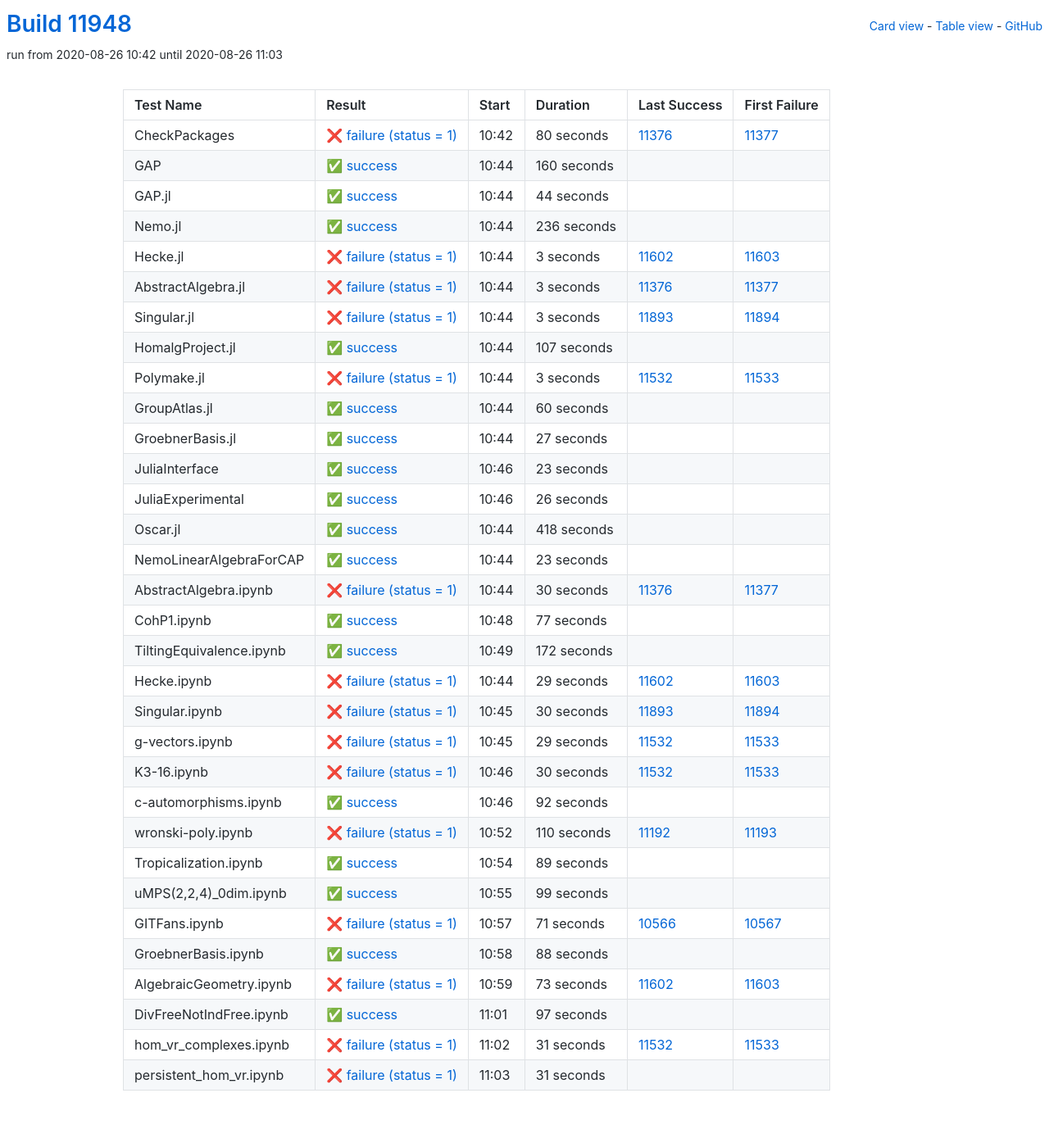
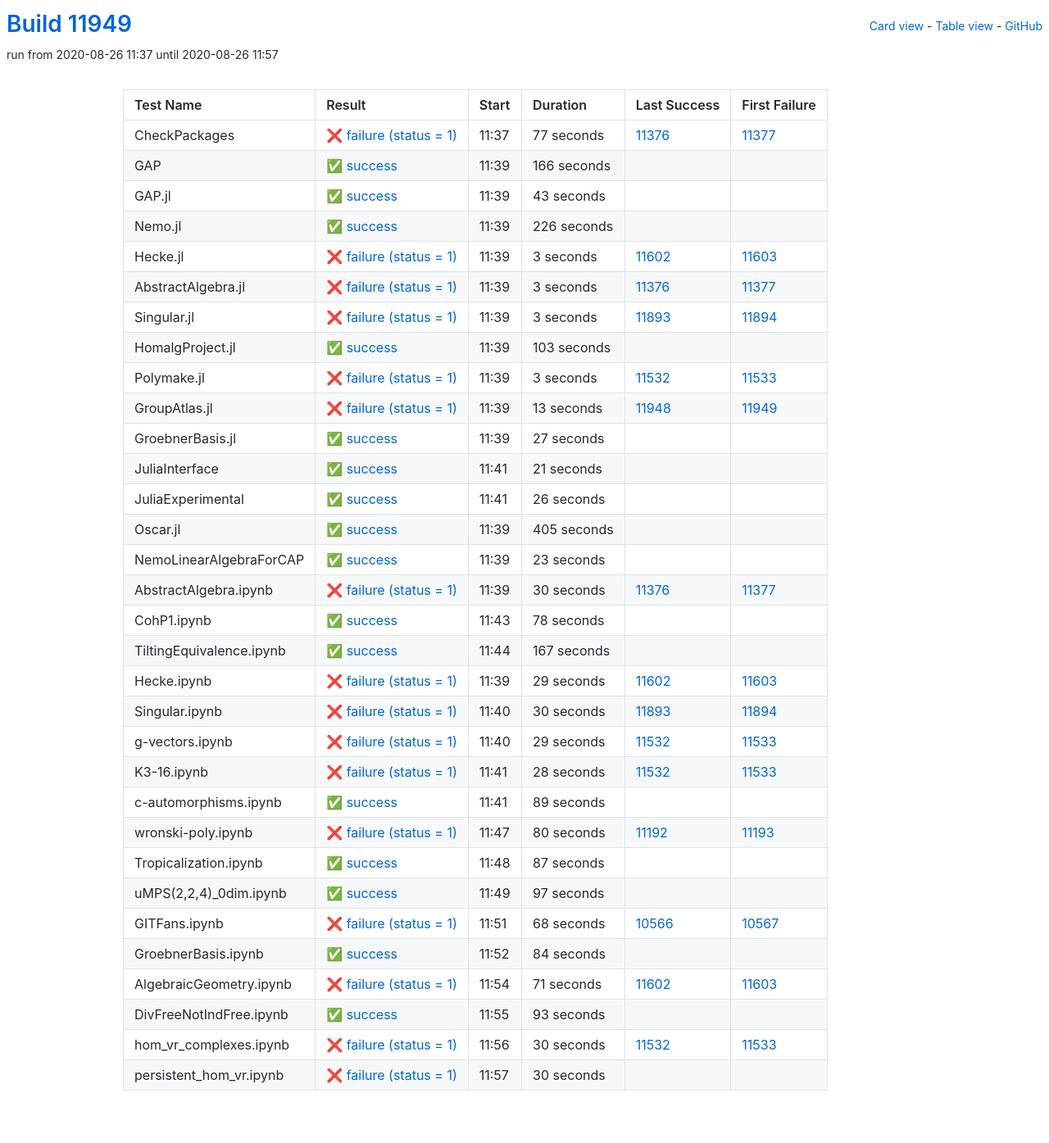
Before and after one commit to oscar-system/oscar-ci-status, a Jekyll site: the page built from table.html, in a window 1280 px wide. Shown: the whole page at 82% size. Built offline with Jekyll 4.4.1, drawn with Linux system fonts in a browser that asks for light colours.

Commit message:
Build #11949

```diff
--- a/_data/ci.yml
+++ b/_data/ci.yml
@@ -1,6 +1,6 @@
 ---
-build: 11948
-build_url: https://oscarci.mathematik.uni-kl.de/job/oscar/11948/
+build: 11949
+build_url: https://oscarci.mathematik.uni-kl.de/job/oscar/11949/
 job: oscar
 organization: oscar-system
 repo: oscar-ci-status
@@ -8,56 +8,56 @@
 tests:
 - name: CheckPackages
   id: checkpackages
-  log: https://oscarci.mathematik.uni-kl.de/job/oscar/11948/artifact/logs/build-11948/CheckPackages.log
-  start: 2020-08-26 10:42
+  log: https://oscarci.mathematik.uni-kl.de/job/oscar/11949/artifact/logs/build-11949/CheckPackages.log
+  start: 2020-08-26 11:37
   success: false
   exitcode: 1
   status: failure
-  duration: 80
+  duration: 77
   last_success: 11376
   last_success_url: https://oscarci.mathematik.uni-kl.de/job/oscar/11376/
   first_failure: 11377
   first_failure_url: https://oscarci.mathematik.uni-kl.de/job/oscar/11377/
 - name: GAP
   id: gap
-  log: https://oscarci.mathematik.uni-kl.de/job/oscar/11948/artifact/logs/build-11948/GAP.log
-  start: 2020-08-26 10:44
+  log: https://oscarci.mathematik.uni-kl.de/job/oscar/11949/artifact/logs/build-11949/GAP.log
+  start: 2020-08-26 11:39
   success: true
   exitcode: 0
   status: success
-  duration: 160
+  duration: 166
   last_success: false
   last_success_url:
   first_failure: false
   first_failure_url:
 - name: GAP.jl
   id: gap-jl
-  log: https://oscarci.mathematik.uni-kl.de/job/oscar/11948/artifact/logs/build-11948/GAP.jl.log
-  start: 2020-08-26 10:44
+  log: https://oscarci.mathematik.uni-kl.de/job/oscar/11949/artifact/logs/build-11949/GAP.jl.log
+  start: 2020-08-26 11:39
   success: true
   exitcode: 0
   status: success
-  duration: 44
+  duration: 43
   last_success: false
   last_success_url:
   first_failure: false
   first_failure_url:
 - name: Nemo.jl
   id: nemo-jl
-  log: https://oscarci.mathematik.uni-kl.de/job/oscar/11948/artifact/logs/build-11948/Nemo.jl.log
-  start: 2020-08-26 10:44
+  log: https://oscarci.mathematik.uni-kl.de/job/oscar/11949/artifact/logs/build-11949/Nemo.jl.log
+  start: 2020-08-26 11:39
   success: true
   exitcode: 0
   status: success
-  duration: 236
+  duration: 226
   last_success: false
   last_success_url:
   first_failure: false
   first_failure_url:
 - name: Hecke.jl
   id: hecke-jl
-  log: https://oscarci.mathematik.uni-kl.de/job/oscar/11948/artifact/logs/build-11948/Hecke.jl.log
-  start: 2020-08-26 10:44
+  log: https://oscarci.mathematik.uni-kl.de/job/oscar/11949/artifact/logs/build-11949/Hecke.jl.log
+  start: 2020-08-26 11:39
   success: false
   exitcode: 1
   status: failure
@@ -68,8 +68,8 @@
   first_failure_url: https://oscarci.mathematik.uni-kl.de/job/oscar/11603/
 - name: AbstractAlgebra.jl
   id: abstractalgebra-jl
-  log: https://oscarci.mathematik.uni-kl.de/job/oscar/11948/artifact/logs/build-11948/AbstractAlgebra.jl.log
-  start: 2020-08-26 10:44
+  log: https://oscarci.mathematik.uni-kl.de/job/oscar/11949/artifact/logs/build-11949/AbstractAlgebra.jl.log
+  start: 2020-08-26 11:39
   success: false
   exitcode: 1
   status: failure
@@ -80,8 +80,8 @@
   first_failure_url: https://oscarci.mathematik.uni-kl.de/job/oscar/11377/
 - name: Singular.jl
   id: singular-jl
-  log: https://oscarci.mathematik.uni-kl.de/job/oscar/11948/artifact/logs/build-11948/Singular.jl.log
-  start: 2020-08-26 10:44
+  log: https://oscarci.mathematik.uni-kl.de/job/oscar/11949/artifact/logs/build-11949/Singular.jl.log
+  start: 2020-08-26 11:39
   success: false
   exitcode: 1
   status: failure
@@ -92,20 +92,20 @@
   first_failure_url: https://oscarci.mathematik.uni-kl.de/job/oscar/11894/
 - name: HomalgProject.jl
   id: homalgproject-jl
-  log: https://oscarci.mathematik.uni-kl.de/job/oscar/11948/artifact/logs/build-11948/HomalgProject.jl.log
-  start: 2020-08-26 10:44
+  log: https://oscarci.mathematik.uni-kl.de/job/oscar/11949/artifact/logs/build-11949/HomalgProject.jl.log
+  start: 2020-08-26 11:39
   success: true
   exitcode: 0
   status: success
-  duration: 107
+  duration: 103
   last_success: false
   last_success_url:
   first_failure: false
   first_failure_url:
 - name: Polymake.jl
   id: polymake-jl
-  log: https://oscarci.mathematik.uni-kl.de/job/oscar/11948/artifact/logs/build-11948/Polymake.jl.log
-  start: 2020-08-26 10:44
+  log: https://oscarci.mathematik.uni-kl.de/job/oscar/11949/artifact/logs/build-11949/Polymake.jl.log
+  start: 2020-08-26 11:39
   success: false
   exitcode: 1
   status: failure
@@ -116,20 +116,20 @@
   first_failure_url: https://oscarci.mathematik.uni-kl.de/job/oscar/11533/
 - name: GroupAtlas.jl
   id: groupatlas-jl
-  log: https://oscarci.mathematik.uni-kl.de/job/oscar/11948/artifact/logs/build-11948/GroupAtlas.jl.log
-  start: 2020-08-26 10:44
-  success: true
-  exitcode: 0
-  status: success
-  duration: 60
-  last_success: false
-  last_success_url:
-  first_failure: false
-  first_failure_url:
+  log: https://oscarci.mathematik.uni-kl.de/job/oscar/11949/artifact/logs/build-11949/GroupAtlas.jl.log
+  start: 2020-08-26 11:39
+  success: false
+  exitcode: 1
+  status: failure
+  duration: 13
+  last_success: 11948
+  last_success_url: https://oscarci.mathematik.uni-kl.de/job/oscar/11948/
+  first_failure: 11949
+  first_failure_url: https://oscarci.mathematik.uni-kl.de/job/oscar/11949/
 - name: GroebnerBasis.jl
   id: groebnerbasis-jl
-  log: https://oscarci.mathematik.uni-kl.de/job/oscar/11948/artifact/logs/build-11948/GroebnerBasis.jl.log
-  start: 2020-08-26 10:44
+  log: https://oscarci.mathematik.uni-kl.de/job/oscar/11949/artifact/logs/build-11949/GroebnerBasis.jl.log
+  start: 2020-08-26 11:39
   success: true
   exitcode: 0
   status: success
@@ -140,20 +140,20 @@
   first_failure_url:
 - name: JuliaInterface
   id: juliainterface
-  log: https://oscarci.mathematik.uni-kl.de/job/oscar/11948/artifact/logs/build-11948/JuliaInterface.log
-  start: 2020-08-26 10:46
+  log: https://oscarci.mathematik.uni-kl.de/job/oscar/11949/artifact/logs/build-11949/JuliaInterface.log
+  start: 2020-08-26 11:41
   success: true
   exitcode: 0
   status: success
-  duration: 23
+  duration: 21
   last_success: false
   last_success_url:
   first_failure: false
   first_failure_url:
 - name: JuliaExperimental
   id: juliaexperimental
-  log: https://oscarci.mathematik.uni-kl.de/job/oscar/11948/artifact/logs/build-11948/JuliaExperimental.log
-  start: 2020-08-26 10:46
+  log: https://oscarci.mathematik.uni-kl.de/job/oscar/11949/artifact/logs/build-11949/JuliaExperimental.log
+  start: 2020-08-26 11:41
   success: true
   exitcode: 0
   status: success
@@ -164,20 +164,20 @@
   first_failure_url:
 - name: Oscar.jl
   id: oscar-jl
-  log: https://oscarci.mathematik.uni-kl.de/job/oscar/11948/artifact/logs/build-11948/Oscar.jl.log
-  start: 2020-08-26 10:44
+  log: https://oscarci.mathematik.uni-kl.de/job/oscar/11949/artifact/logs/build-11949/Oscar.jl.log
+  start: 2020-08-26 11:39
   success: true
   exitcode: 0
   status: success
-  duration: 418
+  duration: 405
   last_success: false
   last_success_url:
   first_failure: false
   first_failure_url:
 - name: NemoLinearAlgebraForCAP
   id: nemolinearalgebraforcap
-  log: https://oscarci.mathematik.uni-kl.de/job/oscar/11948/artifact/logs/build-11948/NemoLinearAlgebraForCAP.log
-  start: 2020-08-26 10:44
+  log: https://oscarci.mathematik.uni-kl.de/job/oscar/11949/artifact/logs/build-11949/NemoLinearAlgebraForCAP.log
+  start: 2020-08-26 11:39
   success: true
   exitcode: 0
   status: success
@@ -188,8 +188,8 @@
   first_failure_url:
 - name: AbstractAlgebra.ipynb
   id: abstractalgebra-ipynb
-  log: https://oscarci.mathematik.uni-kl.de/job/oscar/11948/artifact/logs/build-11948/AbstractAlgebra.ipynb.log
-  start: 2020-08-26 10:44
+  log: https://oscarci.mathematik.uni-kl.de/job/oscar/11949/artifact/logs/build-11949/AbstractAlgebra.ipynb.log
+  start: 2020-08-26 11:39
   success: false
   exitcode: 1
   status: failure
@@ -200,32 +200,32 @@
   first_failure_url: https://oscarci.mathematik.uni-kl.de/job/oscar/11377/
 - name: CohP1.ipynb
   id: cohp1-ipynb
-  log: https://oscarci.mathematik.uni-kl.de/job/oscar/11948/artifact/logs/build-11948/CohP1.ipynb.log
-  start: 2020-08-26 10:48
+  log: https://oscarci.mathematik.uni-kl.de/job/oscar/11949/artifact/logs/build-11949/CohP1.ipynb.log
+  start: 2020-08-26 11:43
   success: true
   exitcode: 0
   status: success
-  duration: 77
+  duration: 78
   last_success: false
   last_success_url:
   first_failure: false
   first_failure_url:
 - name: TiltingEquivalence.ipynb
   id: tiltingequivalence-ipynb
-  log: https://oscarci.mathematik.uni-kl.de/job/oscar/11948/artifact/logs/build-11948/TiltingEquivalence.ipynb.log
-  start: 2020-08-26 10:49
+  log: https://oscarci.mathematik.uni-kl.de/job/oscar/11949/artifact/logs/build-11949/TiltingEquivalence.ipynb.log
+  start: 2020-08-26 11:44
   success: true
   exitcode: 0
   status: success
-  duration: 172
+  duration: 167
   last_success: false
   last_success_url:
   first_failure: false
   first_failure_url:
 - name: Hecke.ipynb
   id: hecke-ipynb
-  log: https://oscarci.mathematik.uni-kl.de/job/oscar/11948/artifact/logs/build-11948/Hecke.ipynb.log
-  start: 2020-08-26 10:44
+  log: https://oscarci.mathematik.uni-kl.de/job/oscar/11949/artifact/logs/build-11949/Hecke.ipynb.log
+  start: 2020-08-26 11:39
   success: false
   exitcode: 1
   status: failure
@@ -236,8 +236,8 @@
   first_failure_url: https://oscarci.mathematik.uni-kl.de/job/oscar/11603/
 - name: Singular.ipynb
   id: singular-ipynb
-  log: https://oscarci.mathematik.uni-kl.de/job/oscar/11948/artifact/logs/build-11948/Singular.ipynb.log
-  start: 2020-08-26 10:45
+  log: https://oscarci.mathematik.uni-kl.de/job/oscar/11949/artifact/logs/build-11949/Singular.ipynb.log
+  start: 2020-08-26 11:40
   success: false
   exitcode: 1
   status: failure
@@ -248,8 +248,8 @@
   first_failure_url: https://oscarci.mathematik.uni-kl.de/job/oscar/11894/
 - name: g-vectors.ipynb
   id: g-vectors-ipynb
-  log: https://oscarci.mathematik.uni-kl.de/job/oscar/11948/artifact/logs/build-11948/g-vectors.ipynb.log
-  start: 2020-08-26 10:45
+  log: https://oscarci.mathematik.uni-kl.de/job/oscar/11949/artifact/logs/build-11949/g-vectors.ipynb.log
+  start: 2020-08-26 11:40
   success: false
   exitcode: 1
   status: failure
@@ -260,8 +260,116 @@
   first_failure_url: https://oscarci.mathematik.uni-kl.de/job/oscar/11533/
 - name: K3-16.ipynb
   id: k3-16-ipynb
-  log: https://oscarci.mathematik.uni-kl.de/job/oscar/11948/artifact/logs/build-11948/K3-16.ipynb.log
-  start: 2020-08-26 10:46
+  log: https://oscarci.mathematik.uni-kl.de/job/oscar/11949/artifact/logs/build-11949/K3-16.ipynb.log
+  start: 2020-08-26 11:41
+  success: false
+  exitcode: 1
+  status: failure
+  duration: 28
+  last_success: 11532
+  last_success_url: https://oscarci.mathematik.uni-kl.de/job/oscar/11532/
+  first_failure: 11533
+  first_failure_url: https://oscarci.mathematik.uni-kl.de/job/oscar/11533/
+- name: c-automorphisms.ipynb
+  id: c-automorphisms-ipynb
+  log: https://oscarci.mathematik.uni-kl.de/job/oscar/11949/artifact/logs/build-11949/c-automorphisms.ipynb.log
+  start: 2020-08-26 11:41
+  success: true
+  exitcode: 0
+  status: success
+  duration: 89
+  last_success: false
+  last_success_url:
+  first_failure: false
+  first_failure_url:
+- name: wronski-poly.ipynb
+  id: wronski-poly-ipynb
+  log: https://oscarci.mathematik.uni-kl.de/job/oscar/11949/artifact/logs/build-11949/wronski-poly.ipynb.log
+  start: 2020-08-26 11:47
+  success: false
+  exitcode: 1
+  status: failure
+  duration: 80
+  last_success: 11192
+  last_success_url: https://oscarci.mathematik.uni-kl.de/job/oscar/11192/
+  first_failure: 11193
+  first_failure_url: https://oscarci.mathematik.uni-kl.de/job/oscar/11193/
+- name: Tropicalization.ipynb
+  id: tropicalization-ipynb
+  log: https://oscarci.mathematik.uni-kl.de/job/oscar/11949/artifact/logs/build-11949/Tropicalization.ipynb.log
+  start: 2020-08-26 11:48
+  success: true
+  exitcode: 0
+  status: success
+  duration: 87
+  last_success: false
+  last_success_url:
+  first_failure: false
+  first_failure_url:
+- name: uMPS(2,2,4)_0dim.ipynb
+  id: umps-2-2-4-0dim-ipynb
+  log: https://oscarci.mathematik.uni-kl.de/job/oscar/11949/artifact/logs/build-11949/uMPS-2-2-4-_0dim.ipynb.log
+  start: 2020-08-26 11:49
+  success: true
+  exitcode: 0
+  status: success
+  duration: 97
+  last_success: false
+  last_success_url:
+  first_failure: false
+  first_failure_url:
+- name: GITFans.ipynb
+  id: gitfans-ipynb
+  log: https://oscarci.mathematik.uni-kl.de/job/oscar/11949/artifact/logs/build-11949/GITFans.ipynb.log
+  start: 2020-08-26 11:51
+  success: false
+  exitcode: 1
+  status: failure
+  duration: 68
+  last_success: 10566
+  last_success_url: https://oscarci.mathematik.uni-kl.de/job/oscar/10566/
+  first_failure: 10567
+  first_failure_url: https://oscarci.mathematik.uni-kl.de/job/oscar/10567/
+- name: GroebnerBasis.ipynb
+  id: groebnerbasis-ipynb
+  log: https://oscarci.mathematik.uni-kl.de/job/oscar/11949/artifact/logs/build-11949/GroebnerBasis.ipynb.log
+  start: 2020-08-26 11:52
+  success: true
+  exitcode: 0
+  status: success
+  duration: 84
+  last_success: false
+  last_success_url:
+  first_failure: false
+  first_failure_url:
+- name: AlgebraicGeometry.ipynb
+  id: algebraicgeometry-ipynb
+  log: https://oscarci.mathematik.uni-kl.de/job/oscar/11949/artifact/logs/build-11949/AlgebraicGeometry.ipynb.log
+  start: 2020-08-26 11:54
+  success: false
+  exitcode: 1
+  status: failure
+  duration: 71
+  last_success: 11602
+  last_success_url: https://oscarci.mathematik.uni-kl.de/job/oscar/11602/
+  first_failure: 11603
+  first_failure_url: https://oscarci.mathematik.uni-kl.de/job/oscar/11603/
+- name: DivFreeNotIndFree.ipynb
+  id: divfreenotindfree-ipynb
+  log: https://oscarci.mathematik.uni-kl.de/job/oscar/11949/artifact/logs/build-11949/DivFreeNotIndFree.ipynb.log
+  start: 2020-08-26 11:55
+  success: true
+  exitcode: 0
+  status: success
+  duration: 93
+  last_success: false
+  last_success_url:
+  first_failure: false
+  first_failure_url:
+- name: hom_vr_complexes.ipynb
+  id: hom-vr-complexes-ipynb
+  log: https://oscarci.mathematik.uni-kl.de/job/oscar/11949/artifact/logs/build-11949/hom_vr_complexes.ipynb.log
+  start: 2020-08-26 11:56
   success: false
   exitcode: 1
   status: failure
@@ -270,123 +378,15 @@
   last_success_url: https://oscarci.mathematik.uni-kl.de/job/oscar/11532/
   first_failure: 11533
   first_failure_url: https://oscarci.mathematik.uni-kl.de/job/oscar/11533/
-- name: c-automorphisms.ipynb
-  id: c-automorphisms-ipynb
-  log: https://oscarci.mathematik.uni-kl.de/job/oscar/11948/artifact/logs/build-11948/c-automorphisms.ipynb.log
-  start: 2020-08-26 10:46
-  success: true
-  exitcode: 0
-  status: success
-  duration: 92
+- name: persistent_hom_vr.ipynb
+  id: persistent-hom-vr-ipynb
+  log: https://oscarci.mathematik.uni-kl.de/job/oscar/11949/artifact/logs/build-11949/persistent_hom_vr.ipynb.log
+  start: 2020-08-26 11:57
+  success: false
+  exitcode: 1
+  status: failure
+  duration: 30
   last_success: false
   last_success_url:
   first_failure: false
   first_failure_url:
-- name: wronski-poly.ipynb
-  id: wronski-poly-ipynb
-  log: https://oscarci.mathematik.uni-kl.de/job/oscar/11948/artifact/logs/build-11948/wronski-poly.ipynb.log
-  start: 2020-08-26 10:52
-  success: false
-  exitcode: 1
-  status: failure
-  duration: 110
-  last_success: 11192
-  last_success_url: https://oscarci.mathematik.uni-kl.de/job/oscar/11192/
-  first_failure: 11193
-  first_failure_url: https://oscarci.mathematik.uni-kl.de/job/oscar/11193/
-- name: Tropicalization.ipynb
-  id: tropicalization-ipynb
-  log: https://oscarci.mathematik.uni-kl.de/job/oscar/11948/artifact/logs/build-11948/Tropicalization.ipynb.log
-  start: 2020-08-26 10:54
-  success: true
-  exitcode: 0
-  status: success
-  duration: 89
-  last_success: false
-  last_success_url:
-  first_failure: false
-  first_failure_url:
-- name: uMPS(2,2,4)_0dim.ipynb
-  id: umps-2-2-4-0dim-ipynb
-  log: https://oscarci.mathematik.uni-kl.de/job/oscar/11948/artifact/logs/build-11948/uMPS-2-2-4-_0dim.ipynb.log
-  start: 2020-08-26 10:55
-  success: true
-  exitcode: 0
-  status: success
-  duration: 99
-  last_success: false
-  last_success_url:
-  first_failure: false
-  first_failure_url:
-- name: GITFans.ipynb
-  id: gitfans-ipynb
-  log: https://oscarci.mathematik.uni-kl.de/job/oscar/11948/artifact/logs/build-11948/GITFans.ipynb.log
-  start: 2020-08-26 10:57
-  success: false
-  exitcode: 1
-  status: failure
-  duration: 71
-  last_success: 10566
-  last_success_url: https://oscarci.mathematik.uni-kl.de/job/oscar/10566/
-  first_failure: 10567
-  first_failure_url: https://oscarci.mathematik.uni-kl.de/job/oscar/10567/
-- name: GroebnerBasis.ipynb
-  id: groebnerbasis-ipynb
-  log: https://oscarci.mathematik.uni-kl.de/job/oscar/11948/artifact/logs/build-11948/GroebnerBasis.ipynb.log
-  start: 2020-08-26 10:58
-  success: true
-  exitcode: 0
-  status: success
-  duration: 88
-  last_success: false
-  last_success_url:
-  first_failure: false
-  first_failure_url:
-- name: AlgebraicGeometry.ipynb
-  id: algebraicgeometry-ipynb
-  log: https://oscarci.mathematik.uni-kl.de/job/oscar/11948/artifact/logs/build-11948/AlgebraicGeometry.ipynb.log
-  start: 2020-08-26 10:59
-  success: false
-  exitcode: 1
-  status: failure
-  duration: 73
-  last_success: 11602
-  last_success_url: https://oscarci.mathematik.uni-kl.de/job/oscar/11602/
-  first_failure: 11603
-  first_failure_url: https://oscarci.mathematik.uni-kl.de/job/oscar/11603/
-- name: DivFreeNotIndFree.ipynb
-  id: divfreenotindfree-ipynb
-  log: https://oscarci.mathematik.uni-kl.de/job/oscar/11948/artifact/logs/build-11948/DivFreeNotIndFree.ipynb.log
-  start: 2020-08-26 11:01
-  success: true
-  exitcode: 0
-  status: success
-  duration: 97
-  last_success: false
-  last_success_url:
-  first_failure: false
-  first_failure_url:
-- name: hom_vr_complexes.ipynb
-  id: hom-vr-complexes-ipynb
-  log: https://oscarci.mathematik.uni-kl.de/job/oscar/11948/artifact/logs/build-11948/hom_vr_complexes.ipynb.log
-  start: 2020-08-26 11:02
-  success: false
-  exitcode: 1
-  status: failure
-  duration: 31
-  last_success: 11532
-  last_success_url: https://oscarci.mathematik.uni-kl.de/job/oscar/11532/
-  first_failure: 11533
-  first_failure_url: https://oscarci.mathematik.uni-kl.de/job/oscar/11533/
-- name: persistent_hom_vr.ipynb
-  id: persistent-hom-vr-ipynb
-  log: https://oscarci.mathematik.uni-kl.de/job/oscar/11948/artifact/logs/build-11948/persistent_hom_vr.ipynb.log
-  start: 2020-08-26 11:03
-  success: false
-  exitcode: 1
-  status: failure
-  duration: 31
-  last_success: false
-  last_success_url:
-  first_failure: false
-  first_failure_url:
```
Also changed, not shown: README.md.
